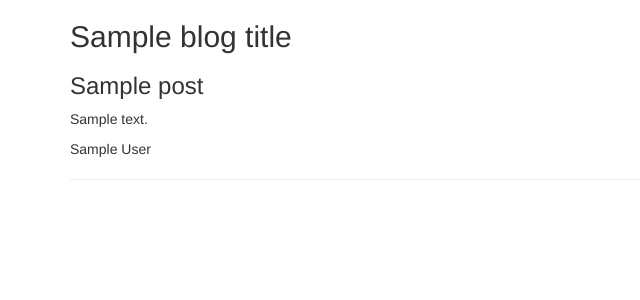
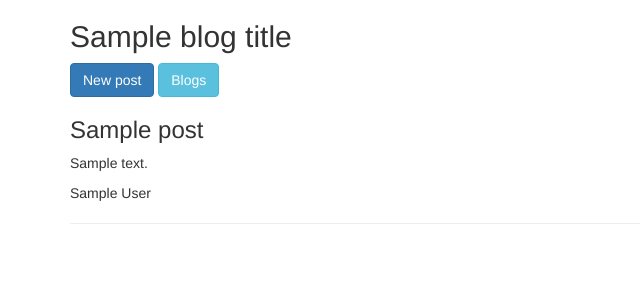
Before and after one commit to henryshaw80/web_blog, a Flask app: template src/templates/post.html in a window 1280 px wide. Shown: the top 300 px of the page, without its empty margins (0-640 px from the left). Run offline with Flask 2, Linux system fonts and the light colour scheme; the template is opened without the code that fills it: most values are stand-ins (such as "Sample title", 1, 10 or a date in 2020); some libraries are stand-ins or nearby versions.

Commit message:
modify the buttons
- modify new post button
- add a button to return to blogs

```diff
--- a/src/templates/post.html
+++ b/src/templates/post.html
@@ -4,6 +4,14 @@
 {% block content %}
 <div class="container">
     <h2>{{ blog_title }}</h2>
+    <!-- a button the direct to create new post link -->
+    <!-- put the anchor outside of a button
+    <a href="/posts/new/{{ blog_id }}"><button class="btn btn-primary">New post</button></a>
+    -->
+    <a href="/posts/new/{{ blog_id }}" class="btn btn-primary">New post</a>
+
+    <!-- Back to blogs -->
+    <a class="btn btn-info" href="/blogs" role="button">Blogs</a>
     <!-- if posts' length greater than zero -->
     {% if posts|length > 0 %}
         <!-- list posts -->
```
